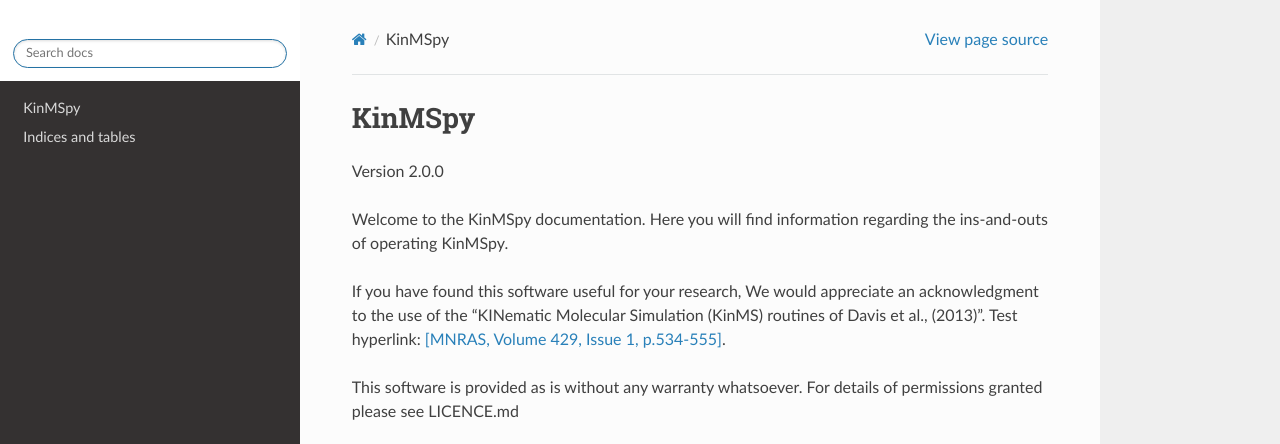
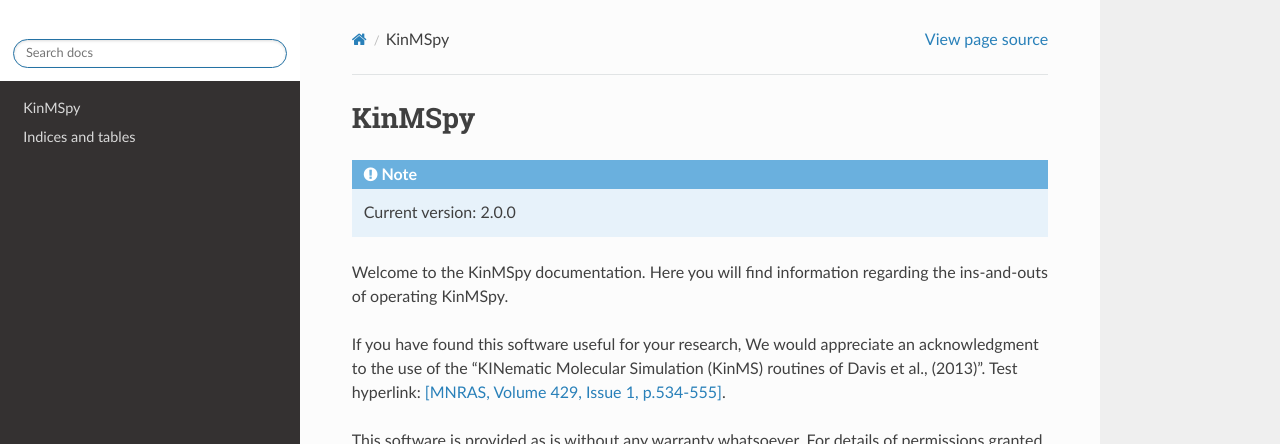
Before and after one commit to TimothyADavis/KinMSpy, a Sphinx documentation site: the page built from docs/source/index.rst, in a window 1280 px wide and 1161 px high, cut to the strip 0-444 px from the top of the window. Built offline with Sphinx 7.4.7 and the Read the Docs theme 2.0.0, drawn with Linux system fonts in a browser that asks for light colours.

Commit message:
note added and line break

```diff
--- a/docs/source/index.rst
+++ b/docs/source/index.rst
@@ -6,7 +6,7 @@
 KinMSpy
 =================================
 
-Version |release|
+.. note:: Current version: |release|
 
 Welcome to the KinMSpy documentation. Here you will find information regarding
 the ins-and-outs of operating KinMSpy.
@@ -17,6 +17,8 @@ We would appreciate an acknowledgment to the use of the
 Test hyperlink: `[MNRAS, Volume 429, Issue 1, p.534-555] <https://academic.oup.com/mnras/article/429/1/534/1022845>`_.
 
 This software is provided as is without any warranty whatsoever. For details of permissions granted please see LICENCE.md
+
+----
 
 .. autoclass:: KinMS.KinMSError
    :members:
```
Also changed, not shown: 5 other files.
